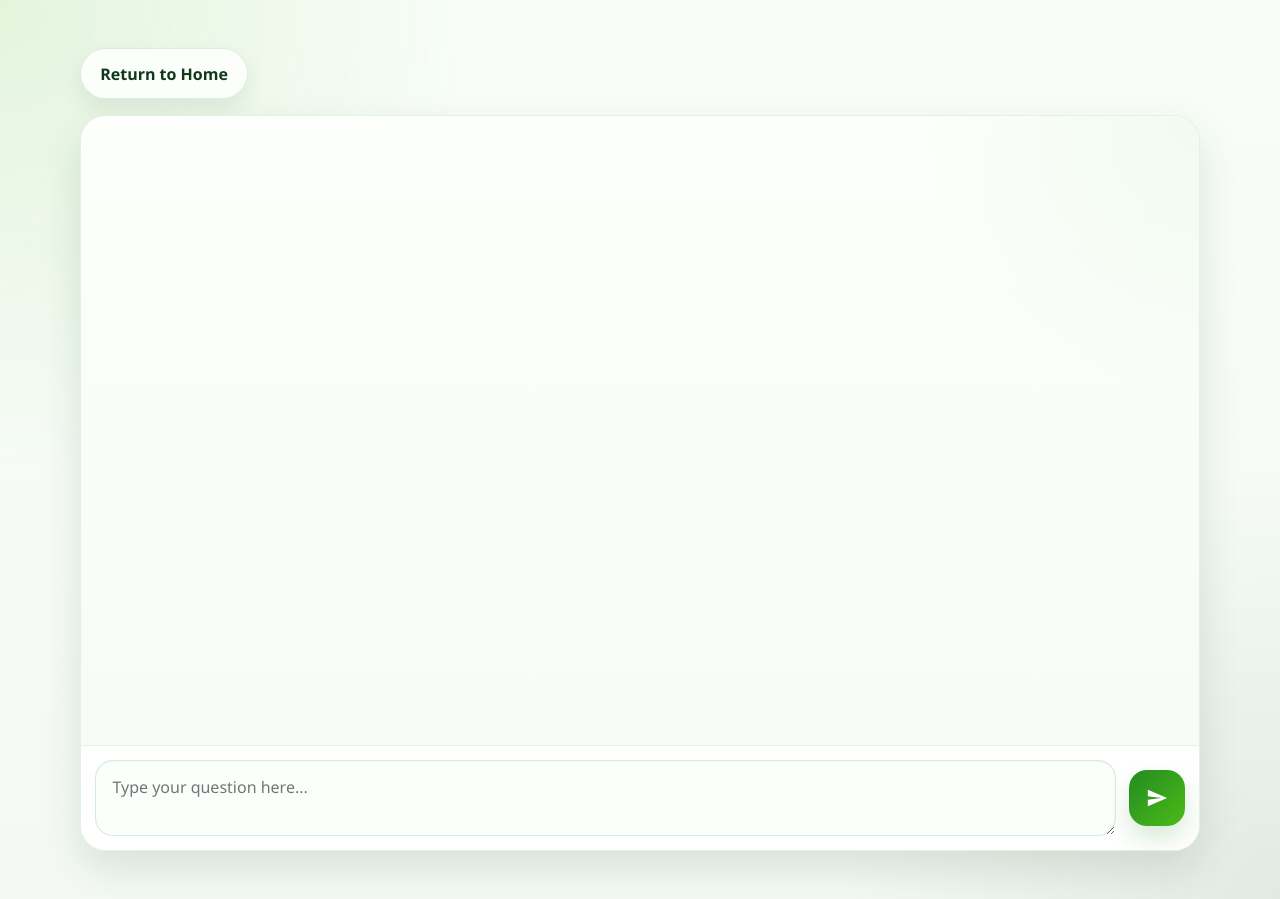
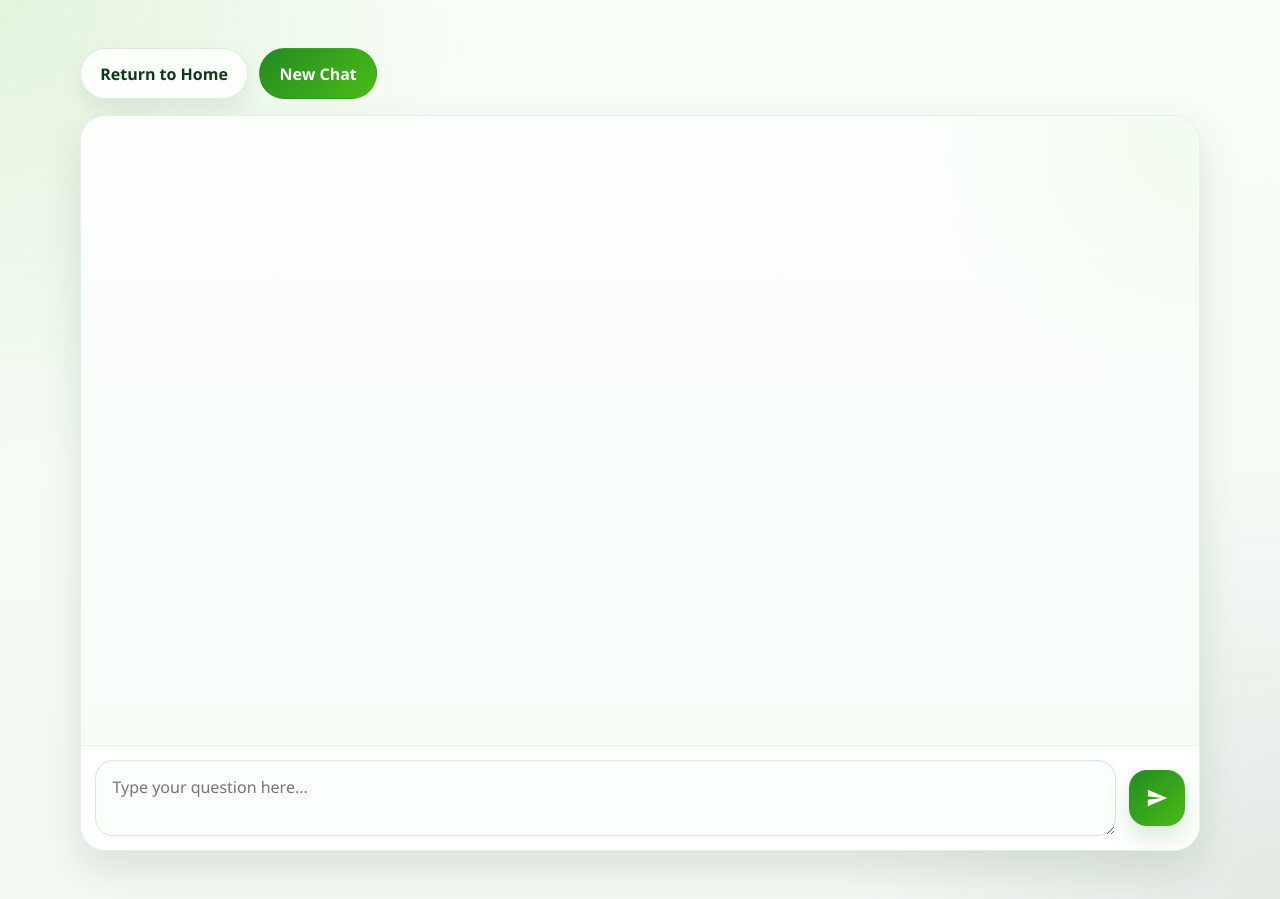
Before and after one commit to dipanshuagarwal05/Smarttech_Web, a website: page aichat.html in a window 1280 px wide. Drawn offline with Linux system fonts and the light colour scheme.

```diff
--- a/aichat.html
+++ b/aichat.html
@@ -46,6 +46,7 @@
             margin: 0 auto 1rem;
             display: flex;
             justify-content: flex-start;
+            gap: 0.7rem;
         }
 
         .home-btn {
@@ -66,6 +67,25 @@
         .home-btn:hover {
             transform: translateY(-2px);
             background: #ffffff;
+        }
+
+        .new-chat-btn {
+            display: inline-flex;
+            align-items: center;
+            gap: 0.5rem;
+            padding: 0.85rem 1.2rem;
+            border-radius: 999px;
+            background: linear-gradient(135deg, var(--green-main), var(--green-light));
+            color: var(--white);
+            text-decoration: none;
+            font-weight: 700;
+            border: 1px solid rgba(34, 139, 34, 0.16);
+            transition: transform 0.2s ease, opacity 0.2s ease;
+        }
+
+        .new-chat-btn:hover {
+            transform: translateY(-2px);
+            opacity: 0.95;
         }
 
         .chat-page {
@@ -278,7 +298,8 @@
 <body>
     <main>
         <div class="home-row">
-            <a class="home-btn" href="index.html">Return to Home</a>
+            <a class="home-btn" href="index.html" target="_top">Return to Home</a>
+            <a class="new-chat-btn" href="aichat.html" target="_top">New Chat</a>
         </div>
         <div class="chat-page">
             <section class="chat-shell" aria-label="AI chat">
```
Also changed, not shown: partials/aichat.html (+1 -0 lines), partials/header.html (+13 -1 lines).
